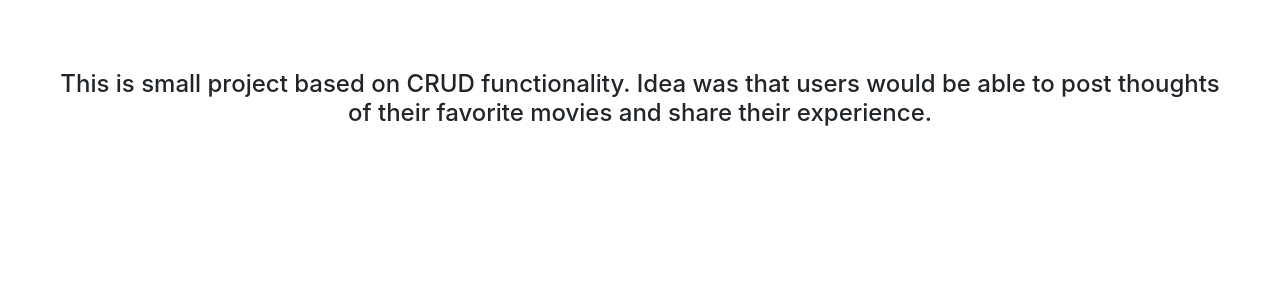
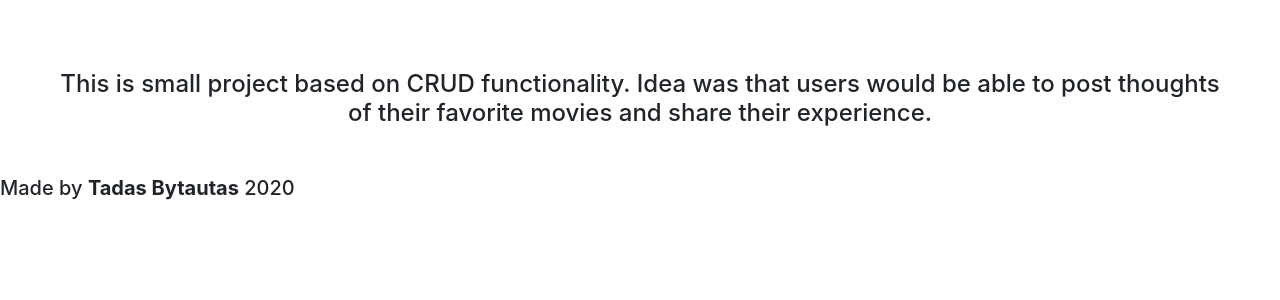
Before and after one commit to tadasbytautas/Favorite_Movie_Project, a Flask app: page /about in a window 1280 px wide. Shown: the part 56-356 px from the top of the page. Run offline with Flask 2, Linux system fonts and the light colour scheme; parts of the project's set-up code (start-up, migrations or seed data) failed here and were passed over; some libraries are stand-ins or nearby versions.

Commit message:
refactoring about.html

```diff
--- a/templates/about.html
+++ b/templates/about.html
@@ -4,4 +4,7 @@
     <h4 style="text-align: center; padding-top: 70px; margin: 0 60px; flex: auto">
         This is small project based on CRUD functionality. Idea was that users would be able to post thoughts of their favorite movies and share their experience.
     </h4>
+    <br>
+    <br>
+    <h5>Made by <strong>Tadas Bytautas</strong> 2020</h5>
 {% endblock %}
```
